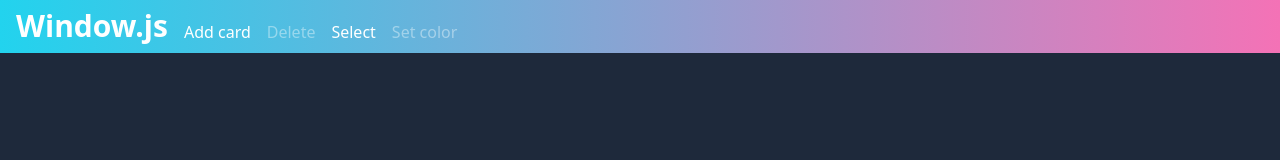
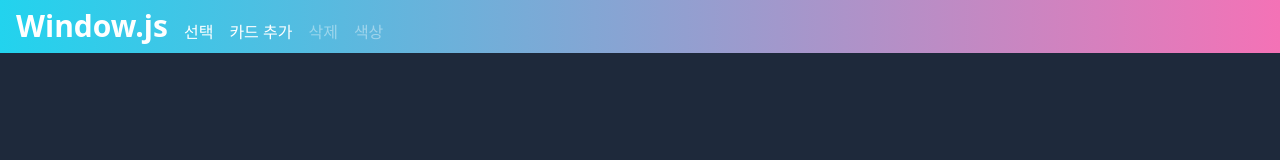
Before and after one commit to doongeon/window-js, a React (Vite) app: page / in a window 1280 px wide. Shown: the top 160 px of the page. Built offline with nearby package versions, Linux system fonts and the light colour scheme.

Commit message:
feat: implement z-index of cards

```diff
--- a/src/App.tsx
+++ b/src/App.tsx
@@ -25,6 +25,7 @@ function App() {
     updatePosition: updateCardPosition,
     resize,
   } = useCardMap();
+  const [zStack, setZStack] = useState<number[]>([]);
   const { selection, clearSelection, updateSelection } = useSelection();
   const [mouseType, setMouseType] = useState<MouseType>("hand");
   const [mouseTarget, setMouseTarget] = useState<MouseTarget | null>(null);
@@ -44,8 +45,14 @@ function App() {
   }>({});
 
   function handleCardAdd() {
-    addNewCard({
+    const cardId = addNewCard({
       position: getAbsPosition({ pageX: 100, pageY: 100, pageOffset }),
+    });
+
+    setZStack((prev) => {
+      const newZStack = [...prev];
+      newZStack.push(cardId);
+      return newZStack;
     });
   }
 
@@ -94,11 +101,19 @@ function App() {
         return;
       }
 
+      // when user select card
       if (cardId) {
-        // when user select card
         if (selection.length === 0 || !selection.includes(cardId)) {
           updateSelection({ newSelection: [cardId] });
         }
+
+        setZStack((prev) => {
+          const idx = prev.indexOf(cardId);
+          const head = prev.slice(0, idx);
+          const tail = prev.slice(idx + 1);
+          const newZStack = [...head, ...tail, prev[idx]];
+          return newZStack;
+        });
         setMouseTarget("card");
         return;
       }
@@ -232,6 +247,7 @@ function App() {
     }
 
     // 마우스 관련 값 초기화
+    console.log(zStack);
     setDragOffset({ x: 0, y: 0 });
     setStartPositionMap({});
     setMouseType("hand");
@@ -277,6 +293,7 @@ function App() {
           <Card
             key={card.id}
             card={card}
+            zIndex={zStack.indexOf(card.id)}
             isSelected={selection.includes(card.id)}
             isSelectedOnly={
               selection.length === 1 && selection.includes(card.id)
--- a/src/components/card.tsx
+++ b/src/components/card.tsx
@@ -3,11 +3,12 @@ import { Square } from "../types/square";
 
 export interface CardProps {
   card: Square;
+  zIndex: number;
   isSelected: boolean;
   isSelectedOnly: boolean;
 }
 
-export function Card({ card, isSelected, isSelectedOnly }: CardProps) {
+export function Card({ card, zIndex, isSelected, isSelectedOnly }: CardProps) {
   const [isTyping, setIsTyping] = useState(false);
   const [text, setText] = useState(`Card #${card.id}`);
 
@@ -37,7 +38,7 @@ export function Card({ card, isSelected, isSelectedOnly }: CardProps) {
         left: card.position.x,
         top: card.position.y,
         backgroundColor: card.color,
-        zIndex: card.zIndex,
+        zIndex: zIndex,
       }}
       data-card-id={card.id}
     >
--- a/src/components/color-btn.tsx
+++ b/src/components/color-btn.tsx
@@ -24,7 +24,7 @@ export default function ColorBtn({
         className={`${isCardSelected ? "opacity-100" : "opacity-40"}`}
         onClick={handleClick}
       >
-        Set color
+        색상
       </button>
       <TwitterPicker
         className={`${isActive ? "" : "hidden"} absolute`}
--- a/src/components/nav.tsx
+++ b/src/components/nav.tsx
@@ -17,20 +17,21 @@ export default function Nav({
   return (
     <nav className="py-2 px-4 fixed top-0 left-0 z-10 w-full flex items-end justify-start gap-4 text-white border-b bg-gradient-to-r from-cyan-400 to-pink-400 border-transparent">
       <h1 className="text-3xl bg-clip-text font-bold">Window.js</h1>
-      <button onClick={handleCardAdd}>Add card</button>
-      <button
-        className={`${isCardSelected ? "opacity-100" : "opacity-40"}`}
-        onClick={handleDeleteCard}
-      >
-        Delete
-      </button>
       <button
         onClick={() => {
           convertToSelect();
         }}
       >
-        Select
+        선택
       </button>
+      <button onClick={handleCardAdd}>카드 추가</button>
+      <button
+        className={`${isCardSelected ? "opacity-100" : "opacity-40"}`}
+        onClick={handleDeleteCard}
+      >
+        삭제
+      </button>
+
       <ColorBtn
         isCardSelected={isCardSelected}
         handleColorChange={handleColorChange}
--- a/src/model/use-card-map.ts
+++ b/src/model/use-card-map.ts
@@ -4,11 +4,11 @@ import { Position, ResizeBtn } from "../types";
 
 export default function useCardMap() {
   const [cardMap, setCardMap] = useState<{ [key: number]: Square }>({});
-  const [, setId] = useState(0);
+  const [id, setId] = useState(0);
 
   function addNewCard({ position }: { position: Position }) {
-    setId((prev) => {
-      const newId = prev + 1;
+    const newId = id + 1;
+    setId(newId);
     setCardMap((prev) => {
       const newSquare = new Square({ id: newId, position });
       const newCardMap = { ...prev };
@@ -16,7 +16,6 @@ export default function useCardMap() {
       return newCardMap;
     });
     return newId;
-    });
   }
 
   function deleteCard(cardIds: number[]) {
--- a/src/types/square.ts
+++ b/src/types/square.ts
@@ -6,7 +6,6 @@ export class Square {
   public size: { width: number; height: number };
   // public isSelected: boolean;
   public color: string;
-  public zIndex: number;
 
   // 유저가 선택한 스퀘어는 selection에서 관리합니다.
   constructor({
@@ -14,7 +13,6 @@ export class Square {
     position,
     size = { width: 100, height: 40 },
     color = "transparent",
-    zIndex = 1,
   }: // isSelected = false,
   {
     id: number;
@@ -28,7 +26,6 @@ export class Square {
     this.position = position;
     this.size = size;
     this.color = color;
-    this.zIndex = zIndex;
     // this.isSelected = isSelected;
   }
 
@@ -85,12 +82,4 @@ export class Square {
       center.y <= p2.y
     );
   }
-
-  upZindex() {
-    this.zIndex++;
-  }
-
-  downZindex() {
-    this.zIndex--;
-  }
 }
```
Lines whose indentation alone changed are shown as unchanged.
